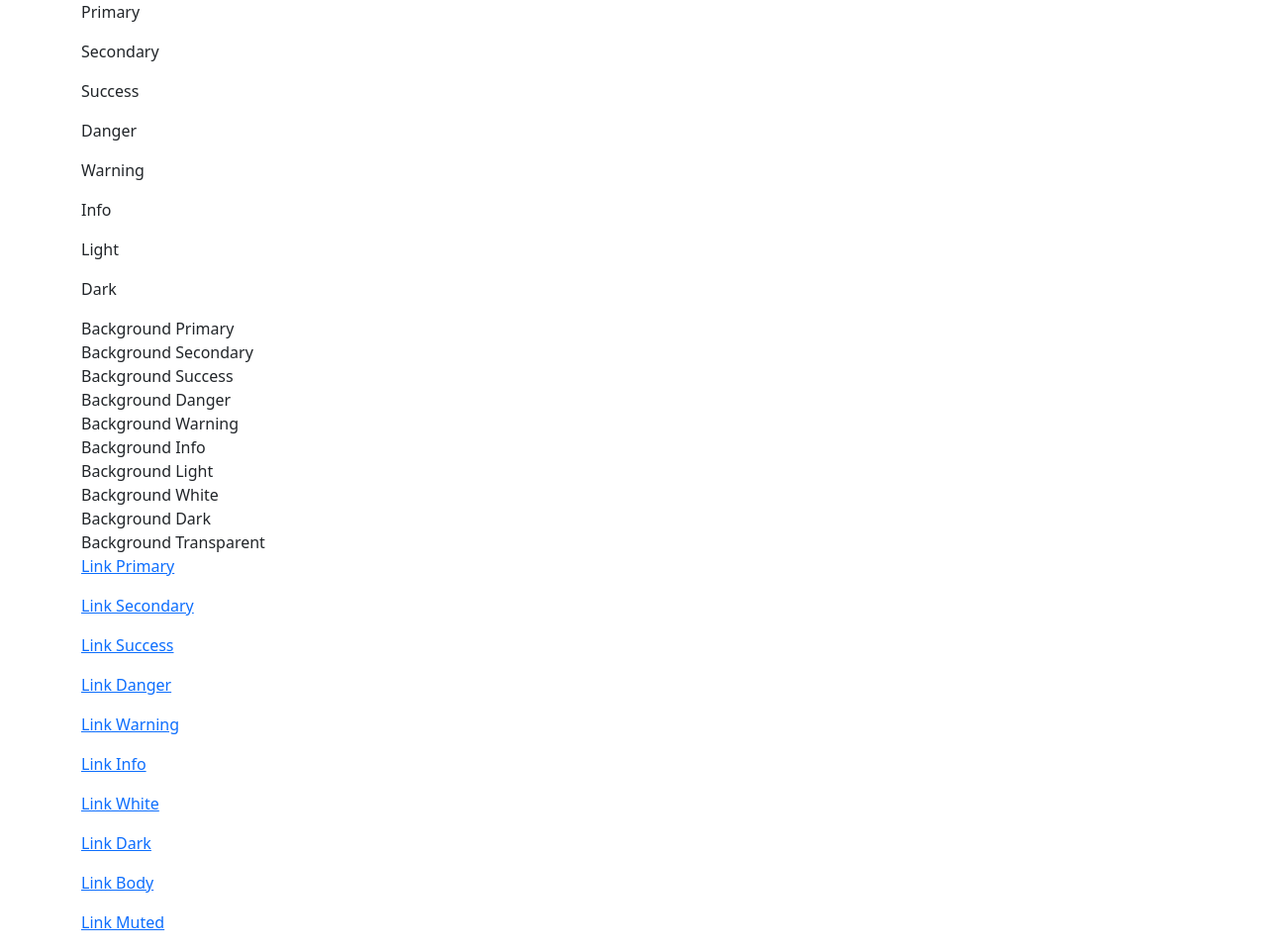
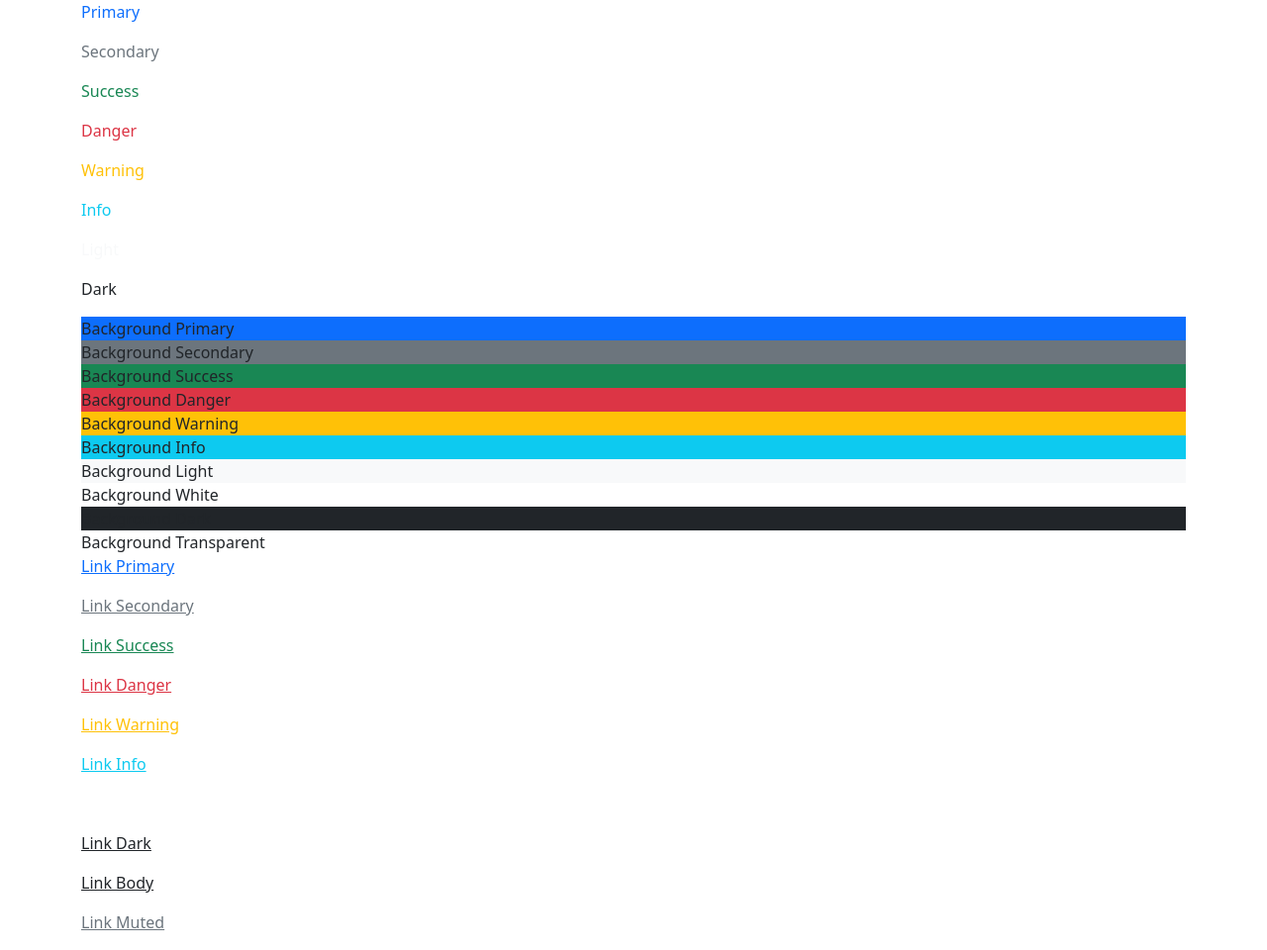
Before and after one commit to muffinyyss/github-desktop-project, a plain HTML site: page 2_Color-Background.html in a window 1280 px wide. Shown: the whole page at 99% size. Drawn offline with nearby package versions, Linux system fonts and the light colour scheme.

Commit message:
2 Color-Background.html
2 Color-Background.html

```diff
--- a/2_Color-Background.html
+++ b/2_Color-Background.html
@@ -10,38 +10,38 @@
 <body>
     <div class="container">
         <!-- สีข้อความ -->
-        <p>Primary</p>
-        <p>Secondary</p>
-        <p>Success</p>
-        <p>Danger</p>
-        <p>Warning</p>
-        <p>Info</p>
-        <p>Light</p>
-        <p>Dark</p>
+        <p class="text-primary">Primary</p>
+        <p class="text-secondary">Secondary</p>
+        <p class="text-success">Success</p>
+        <p class="text-danger">Danger</p>
+        <p class="text-warning">Warning</p>
+        <p class="text-info">Info</p>
+        <p class="text-light">Light</p>
+        <p class="text-dark">Dark</p>
 
         <!-- พื้นหลัง -->
-        <div>Background Primary</div>
-        <div>Background Secondary</div>
-        <div>Background Success</div>
-        <div>Background Danger</div>
-        <div>Background Warning</div>
-        <div>Background Info</div>
-        <div>Background Light</div>
-        <div>Background White</div>
-        <div>Background Dark</div>
-        <div>Background Transparent</div>
+        <div class="bg-primary">Background Primary</div>
+        <div class="bg-secondary">Background Secondary</div>
+        <div class="bg-success">Background Success</div>
+        <div class="bg-danger">Background Danger</div>
+        <div class="bg-warning">Background Warning</div>
+        <div class="bg-info">Background Info</div>
+        <div class="bg-light">Background Light</div>
+        <div class="bg-white">Background White</div>
+        <div class="bg-dark">Background Dark</div>
+        <div class="bg-transparent">Background Transparent</div>
 
         <!-- กำหนดสีให้ link -->
-        <p><a href="">Link Primary</a></p>
-        <p><a href="">Link Secondary</a></p>
-        <p><a href="">Link Success</a></p>
-        <p><a href="">Link Danger</a></p>
-        <p><a href="">Link Warning</a></p>
-        <p><a href="">Link Info</a></p>
-        <p><a href="">Link White</a></p>
-        <p><a href="">Link Dark</a></p>
-        <p><a href="">Link Body</a></p>
-        <p><a href="">Link Muted</a></p>
+        <p><a href="" class="text-primary">Link Primary</a></p>
+        <p><a href="" class="text-secondary">Link Secondary</a></p>
+        <p><a href="" class="text-success">Link Success</a></p>
+        <p><a href="" class="text-danger">Link Danger</a></p>
+        <p><a href="" class="text-warning">Link Warning</a></p>
+        <p><a href="" class="text-info">Link Info</a></p>
+        <p><a href="" class="text-white">Link White</a></p>
+        <p><a href="" class="text-dark">Link Dark</a></p>
+        <p><a href="" class="text-body">Link Body</a></p>
+        <p><a href="" class="text-muted">Link Muted</a></p>
     </div>
 </body>
 </html>
```
